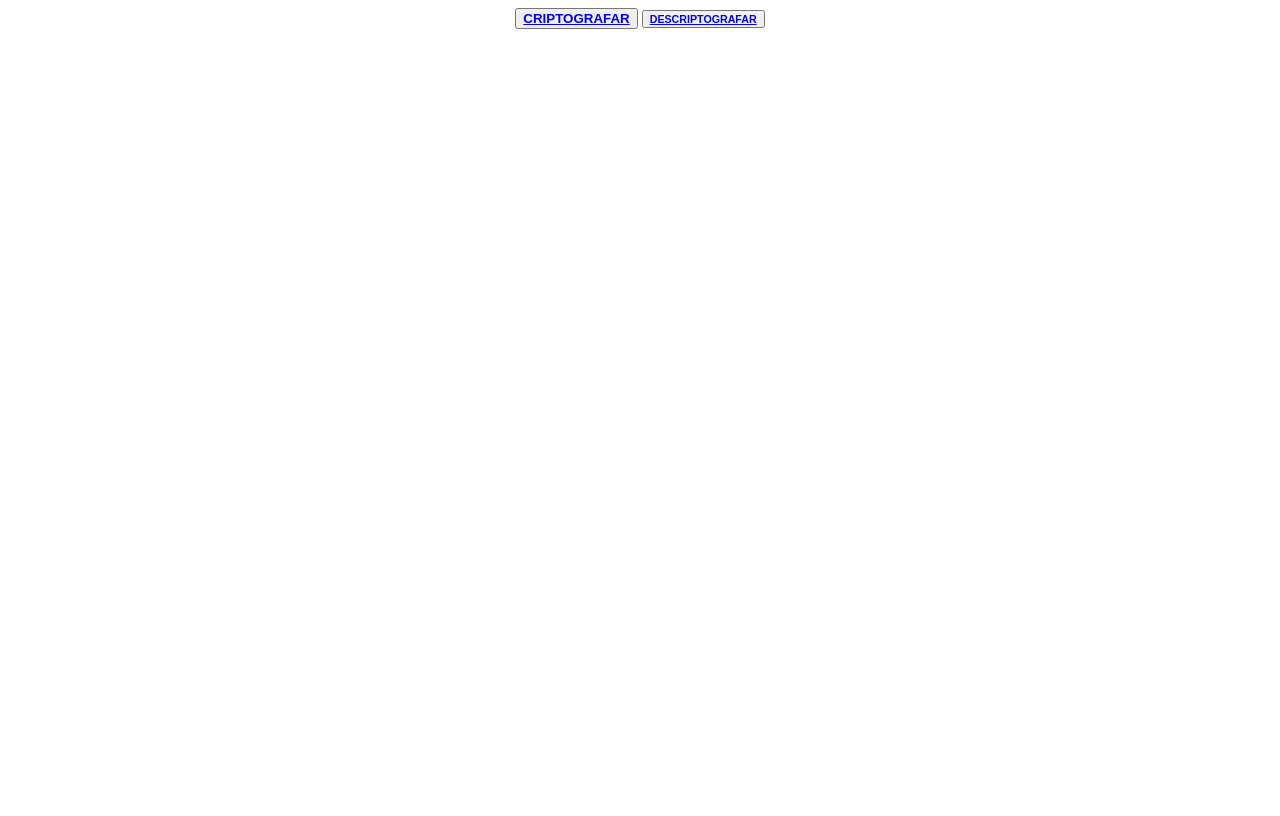
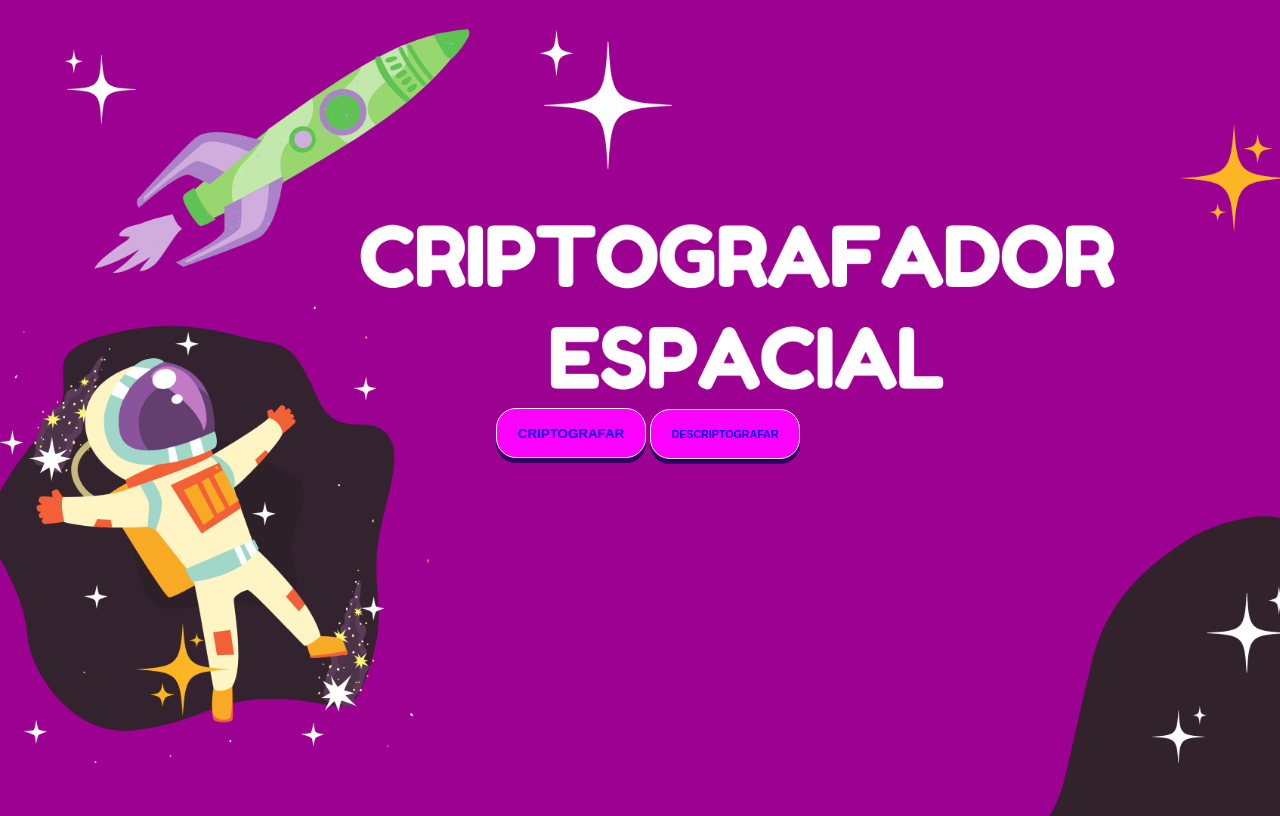
Before and after one commit to julianacsmacedo/criptografia, a plain HTML site: page index.html in a window 1280 px wide. Drawn offline with Linux system fonts and the light colour scheme; files that its build step writes are made by us from their sources; files whose address does not match are found by name.

Commit message:
Update index.html

```diff
--- a/index.html
+++ b/index.html
@@ -5,7 +5,7 @@
     <meta http-equiv="X-UA-Compatible" content="IE=edge">
     <meta name="viewport" content="width=device-width, initial-scale=1.0">
     <link rel="shortcut icon" href="/home/hamad/Documentos/Challenge-ONE/arquivos/favicon.ico">
-    <link rel = "stylesheet" href="/home/hamad/Documentos/Challenge-ONE/css/paginaIncial.css">
+    <link rel = "stylesheet" href="/home/hamad/Documentos/Challenge-ONE/css/index.css">
     <title>Pagina Inicial</title>
 </head>
 <body id="inicial">
```
